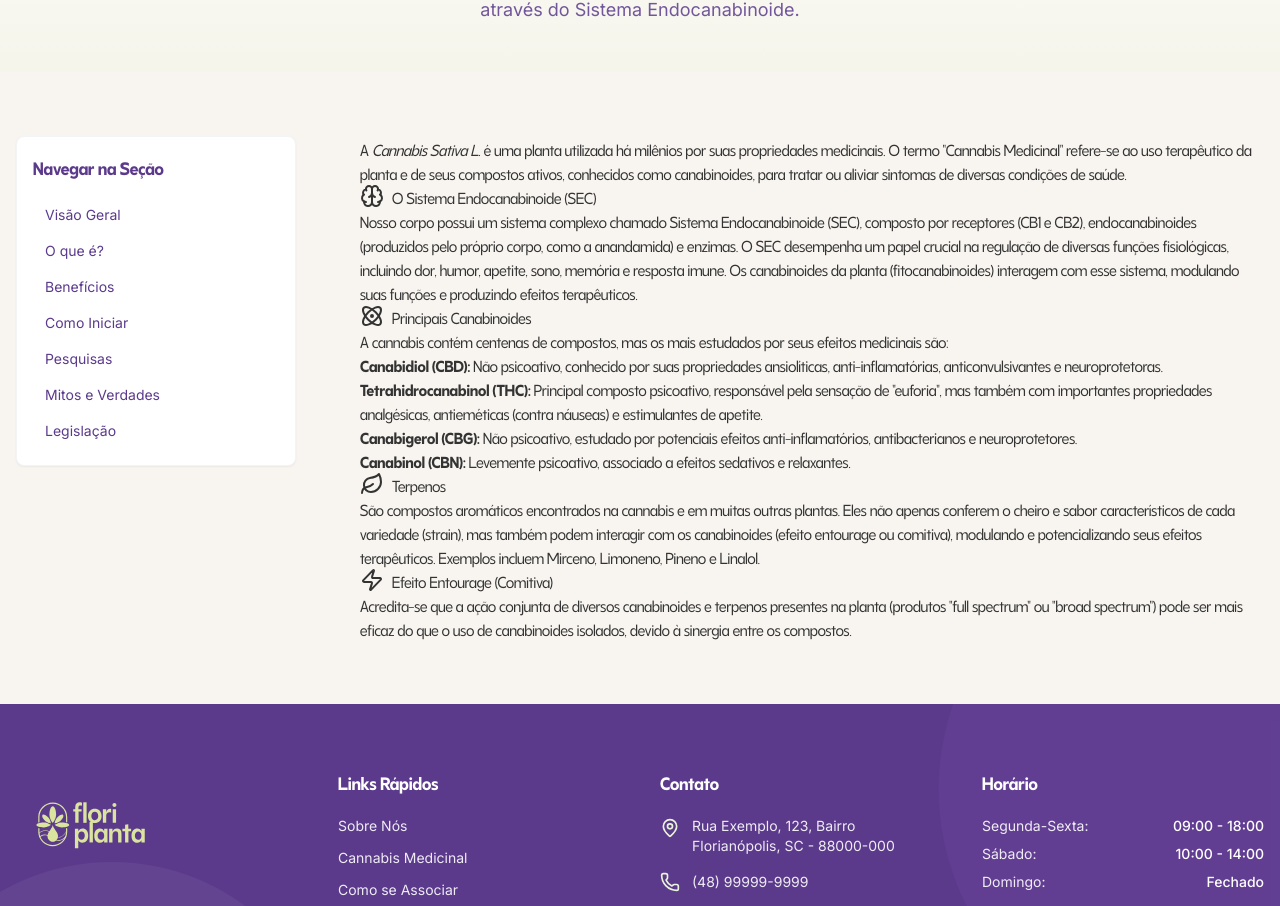
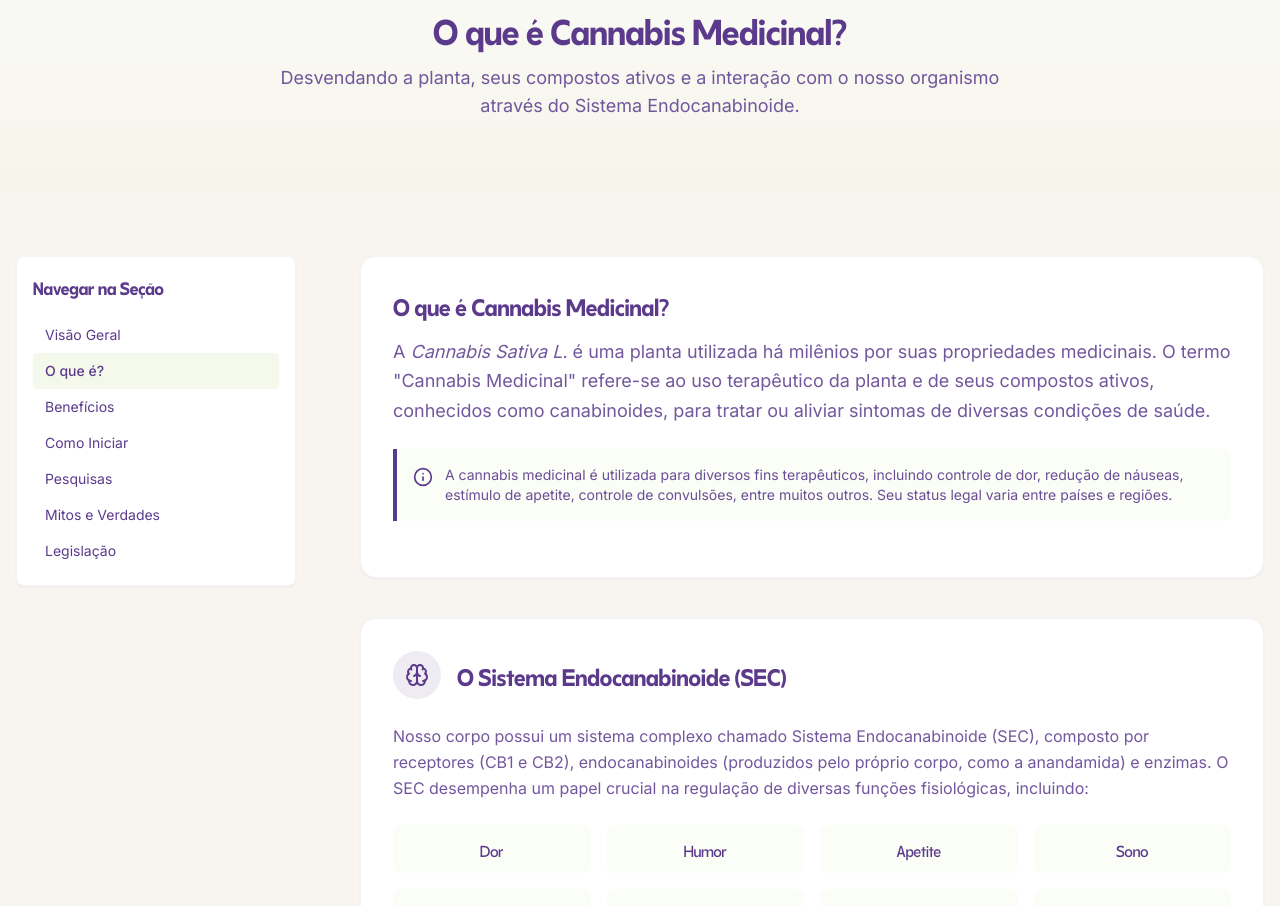
Before and after one commit to voacatofe/floriplanta, a Next.js app: page /cannabis/o-que-e in a window 1280 px wide. Shown: the part 296-1202 px from the top of the page. Built offline with nearby package versions, Linux system fonts and the light colour scheme; a web font is replaced by a local one.

Commit message:
feat: melhora o layout e visual da página 'O que é Cannabis Medicinal'

```diff
--- a/app/cannabis/o-que-e/page.tsx
+++ b/app/cannabis/o-que-e/page.tsx
@@ -1,8 +1,8 @@
-import React from 'react';
+import React, { ReactNode } from 'react';
 import Image from 'next/image'; // If needed for infographics
 import Header from "../../components/Header";
 import Footer from "../../components/Footer";
-import { BookOpen, Brain, Atom, Thermometer, Dna, Zap, Leaf } from 'lucide-react'; // Example icons
+import { BookOpen, Brain, Atom, Thermometer, Dna, Zap, Leaf, Info, Bomb, Droplet, Flower, LucideIcon } from 'lucide-react'; // Example icons
 
 // Component for the sidebar navigation within the cannabis section
 const CannabisSidebarNav = () => {
@@ -19,7 +19,7 @@ const CannabisSidebarNav = () => {
   // Basic sidebar, consider making it sticky or more advanced based on layout needs
   return (
     <aside className="w-full lg:w-1/4 lg:pr-8 mb-8 lg:mb-0">
-      <div className="bg-white p-4 rounded-lg shadow-sm border border-gray-100">
+      <div className="bg-white p-4 rounded-lg shadow-sm border border-gray-100 sticky top-24">
         <h3 className="font-futuru font-bold text-brand-purple mb-4 text-lg">Navegar na Seção</h3>
         <nav>
           <ul>
@@ -27,8 +27,7 @@ const CannabisSidebarNav = () => {
               <li key={item.href}>
                 <a
                   href={item.href}
-                  className="block py-2 px-3 rounded font-inter text-sm text-brand-purple hover:bg-brand-light-green/50 transition-colors duration-200"
-                  // Add active state styling if needed based on current path
+                  className={`block py-2 px-3 rounded font-inter text-sm text-brand-purple hover:bg-brand-light-green/50 transition-colors duration-200 ${item.href === '/cannabis/o-que-e' ? 'bg-brand-light-green/50 font-medium' : ''}`}
                 >
                   {item.title}
                 </a>
@@ -41,7 +40,138 @@ const CannabisSidebarNav = () => {
   );
 };
 
+// Interfaces para os componentes
+interface InfoBoxProps {
+  children: ReactNode;
+}
+
+interface CanabinoidCardProps {
+  name: string;
+  abbr: string;
+  description: string;
+  icon: LucideIcon;
+  highlight: boolean;
+}
+
+interface TerpenoCardProps {
+  name: string;
+  aroma: string;
+  effects: string;
+  icon: LucideIcon;
+}
+
+// Componente para InfoBox
+const InfoBox = ({ children }: InfoBoxProps) => {
+  return (
+    <div className="bg-brand-light-green/20 border-l-4 border-brand-purple rounded-r-lg p-4 my-6 flex items-start">
+      <Info className="w-5 h-5 text-brand-purple mr-3 mt-0.5 flex-shrink-0" />
+      <div className="text-sm text-brand-purple/90 font-inter">
+        {children}
+      </div>
+    </div>
+  );
+};
+
+// Componente para Card de Canabinoide
+const CanabinoidCard = ({ name, abbr, description, icon: IconComponent, highlight }: CanabinoidCardProps) => {
+  return (
+    <div className={`p-5 rounded-xl shadow-sm border border-gray-100 transition-all duration-300 hover:shadow-md ${highlight ? 'bg-gradient-to-br from-white to-brand-light-green/30' : 'bg-white'}`}>
+      <div className="flex items-center mb-3">
+        <div className="w-10 h-10 rounded-full bg-brand-purple/10 flex items-center justify-center mr-3">
+          <IconComponent className="w-5 h-5 text-brand-purple" />
+        </div>
+        <div>
+          <h3 className="font-futuru font-semibold text-brand-purple text-lg">{name} <span className="text-sm font-normal text-brand-purple/70">({abbr})</span></h3>
+        </div>
+      </div>
+      <p className="font-inter text-brand-purple/80 text-sm leading-relaxed">{description}</p>
+    </div>
+  );
+};
+
+// Componente para Card de Terpeno
+const TerpenoCard = ({ name, aroma, effects, icon: IconComponent }: TerpenoCardProps) => {
+  return (
+    <div className="p-4 rounded-xl shadow-sm border border-gray-100 bg-white transition-all duration-300 hover:shadow-md">
+      <div className="flex items-center mb-2">
+        <div className="w-8 h-8 rounded-full bg-brand-hover-purple/10 flex items-center justify-center mr-2">
+          <IconComponent className="w-4 h-4 text-brand-hover-purple" />
+        </div>
+        <h3 className="font-futuru font-medium text-brand-purple text-base">{name}</h3>
+      </div>
+      <div className="mb-1">
+        <span className="text-xs font-medium text-brand-purple/50 uppercase tracking-wider">Aroma</span>
+        <p className="font-inter text-brand-purple/80 text-sm">{aroma}</p>
+      </div>
+      <div>
+        <span className="text-xs font-medium text-brand-purple/50 uppercase tracking-wider">Efeitos</span>
+        <p className="font-inter text-brand-purple/80 text-sm">{effects}</p>
+      </div>
+    </div>
+  );
+};
+
 export default function OQueEPage() {
+  // Dados de canabinoides
+  const canabinoides = [
+    {
+      name: "Canabidiol",
+      abbr: "CBD",
+      description: "Não psicoativo, conhecido por suas propriedades ansiolíticas, anti-inflamatórias, anticonvulsivantes e neuroprotetoras. É o canabinoide mais estudado para fins medicinais.",
+      icon: Droplet,
+      highlight: true
+    },
+    {
+      name: "Tetrahidrocanabinol",
+      abbr: "THC",
+      description: "Principal composto psicoativo, responsável pela sensação de 'euforia', mas também com importantes propriedades analgésicas, antieméticas (contra náuseas) e estimulantes de apetite.",
+      icon: Bomb,
+      highlight: true
+    },
+    {
+      name: "Canabigerol",
+      abbr: "CBG",
+      description: "Não psicoativo, estudado por potenciais efeitos anti-inflamatórios, antibacterianos e neuroprotetores. Considerado o 'canabinoide mãe'.",
+      icon: Dna,
+      highlight: false
+    },
+    {
+      name: "Canabinol",
+      abbr: "CBN",
+      description: "Levemente psicoativo, associado a efeitos sedativos e relaxantes. É formado pela degradação do THC e mais comum em plantas envelhecidas.",
+      icon: Flower,
+      highlight: false
+    }
+  ];
+
+  // Dados de terpenos
+  const terpenos = [
+    {
+      name: "Mirceno",
+      aroma: "Terroso, amendoado, herbal",
+      effects: "Relaxante, sedativo, analgésico",
+      icon: Leaf
+    },
+    {
+      name: "Limoneno",
+      aroma: "Cítrico, limão, refrescante",
+      effects: "Elevação do humor, anti-ansiedade",
+      icon: Zap
+    },
+    {
+      name: "Pineno",
+      aroma: "Pinho, refrescante, bosque",
+      effects: "Alerta mental, anti-inflamatório",
+      icon: Thermometer
+    },
+    {
+      name: "Linalol",
+      aroma: "Floral, lavanda, doce",
+      effects: "Relaxante, ansiolítico, sedativo",
+      icon: Flower
+    }
+  ];
+
   return (
     <main className="bg-[#f8f5f0] overflow-x-hidden">
       <Header />
@@ -49,13 +179,15 @@ export default function OQueEPage() {
       {/* Page Header */}
       <section className="pt-24 pb-10 lg:pt-32 lg:pb-12 bg-gradient-to-b from-white to-brand-light-green/20">
         <div className="container mx-auto px-4">
-          <div className="flex items-center justify-center text-center mb-4">
-             <BookOpen className="w-8 h-8 text-brand-purple mr-3" />
-             <h1 className="font-futuru font-bold text-brand-purple text-3xl lg:text-4xl">O que é Cannabis Medicinal?</h1>
+          <div className="flex flex-col items-center justify-center text-center mb-6">
+             <div className="w-20 h-20 rounded-full bg-brand-light-green/30 flex items-center justify-center mb-4">
+               <BookOpen className="w-10 h-10 text-brand-purple" />
              </div>
-           <p className="font-inter text-brand-purple/85 text-center text-base lg:text-lg leading-relaxed max-w-3xl mx-auto">
+             <h1 className="font-futuru font-bold text-brand-purple text-3xl lg:text-4xl mb-4">O que é Cannabis Medicinal?</h1>
+             <p className="font-inter text-brand-purple/85 text-center text-base lg:text-lg leading-relaxed max-w-3xl">
               Desvendando a planta, seus compostos ativos e a interação com o nosso organismo através do Sistema Endocanabinoide.
             </p>
+          </div>
         </div>
       </section>
 
@@ -63,50 +195,144 @@ export default function OQueEPage() {
       <section className="py-12 lg:py-16">
         <div className="container mx-auto px-4 flex flex-col lg:flex-row">
           <CannabisSidebarNav />
-          <article className="w-full lg:w-3/4 lg:pl-8 prose prose-lg max-w-none prose-headings:font-futuru prose-headings:text-brand-purple prose-a:text-brand-hover-purple hover:prose-a:text-brand-purple">
 
-            <p>
+          <article className="w-full lg:w-3/4 lg:pl-8">
+
+            <div className="bg-white rounded-2xl shadow-sm border border-gray-100 p-6 lg:p-8 mb-10">
+              <h2 className="font-futuru font-bold text-brand-purple text-2xl mb-4">O que é Cannabis Medicinal?</h2>
+              <p className="font-inter text-brand-purple/85 text-lg leading-relaxed mb-6">
                 A <em>Cannabis Sativa L.</em> é uma planta utilizada há milênios por suas propriedades medicinais. O termo "Cannabis Medicinal" refere-se ao uso terapêutico da planta e de seus compostos ativos, conhecidos como canabinoides, para tratar ou aliviar sintomas de diversas condições de saúde.
               </p>
+              <InfoBox>
+                A cannabis medicinal é utilizada para diversos fins terapêuticos, incluindo controle de dor, redução de náuseas, estímulo de apetite, controle de convulsões, entre muitos outros. Seu status legal varia entre países e regiões.
+              </InfoBox>
+            </div>
 
-            <h2 className="flex items-center"><Brain className="w-6 h-6 mr-2"/>O Sistema Endocanabinoide (SEC)</h2>
-            <p>
-              Nosso corpo possui um sistema complexo chamado Sistema Endocanabinoide (SEC), composto por receptores (CB1 e CB2), endocanabinoides (produzidos pelo próprio corpo, como a anandamida) e enzimas. O SEC desempenha um papel crucial na regulação de diversas funções fisiológicas, incluindo dor, humor, apetite, sono, memória e resposta imune. Os canabinoides da planta (fitocanabinoides) interagem com esse sistema, modulando suas funções e produzindo efeitos terapêuticos.
+            <div className="bg-white rounded-2xl shadow-sm border border-gray-100 p-6 lg:p-8 mb-10">
+              <div className="flex items-center mb-6">
+                <div className="w-12 h-12 rounded-full bg-brand-purple/10 flex items-center justify-center mr-4">
+                  <Brain className="w-6 h-6 text-brand-purple" />
+                </div>
+                <h2 className="font-futuru font-bold text-brand-purple text-2xl">O Sistema Endocanabinoide (SEC)</h2>
+              </div>
+
+              <p className="font-inter text-brand-purple/85 leading-relaxed mb-6">
+                Nosso corpo possui um sistema complexo chamado Sistema Endocanabinoide (SEC), composto por receptores (CB1 e CB2), endocanabinoides (produzidos pelo próprio corpo, como a anandamida) e enzimas. O SEC desempenha um papel crucial na regulação de diversas funções fisiológicas, incluindo:
               </p>
-            {/* Placeholder for SEC infographic */}
-            {/* <div className="my-6 p-4 bg-brand-light-green/30 rounded-lg text-center">
-              [Infográfico sobre o Sistema Endocanabinoide]
-            </div> */}
 
-            <h2 className="flex items-center"><Atom className="w-6 h-6 mr-2"/>Principais Canabinoides</h2>
-            <p>
-              A cannabis contém centenas de compostos, mas os mais estudados por seus efeitos medicinais são:
+              <div className="grid grid-cols-2 md:grid-cols-4 gap-4 mb-6">
+                <div className="bg-brand-light-green/20 rounded-lg p-3 text-center">
+                  <p className="font-futuru font-medium text-brand-purple">Dor</p>
+                </div>
+                <div className="bg-brand-light-green/20 rounded-lg p-3 text-center">
+                  <p className="font-futuru font-medium text-brand-purple">Humor</p>
+                </div>
+                <div className="bg-brand-light-green/20 rounded-lg p-3 text-center">
+                  <p className="font-futuru font-medium text-brand-purple">Apetite</p>
+                </div>
+                <div className="bg-brand-light-green/20 rounded-lg p-3 text-center">
+                  <p className="font-futuru font-medium text-brand-purple">Sono</p>
+                </div>
+                <div className="bg-brand-light-green/20 rounded-lg p-3 text-center">
+                  <p className="font-futuru font-medium text-brand-purple">Memória</p>
+                </div>
+                <div className="bg-brand-light-green/20 rounded-lg p-3 text-center">
+                  <p className="font-futuru font-medium text-brand-purple">Imunidade</p>
+                </div>
+                <div className="bg-brand-light-green/20 rounded-lg p-3 text-center">
+                  <p className="font-futuru font-medium text-brand-purple">Inflamação</p>
+                </div>
+                <div className="bg-brand-light-green/20 rounded-lg p-3 text-center">
+                  <p className="font-futuru font-medium text-brand-purple">Digestão</p>
+                </div>
+              </div>
+
+              <p className="font-inter text-brand-purple/85 leading-relaxed">
+                Os canabinoides da planta (fitocanabinoides) interagem com esse sistema, modulando suas funções e produzindo efeitos terapêuticos.
               </p>
-            <ul>
-              <li><strong>Canabidiol (CBD):</strong> Não psicoativo, conhecido por suas propriedades ansiolíticas, anti-inflamatórias, anticonvulsivantes e neuroprotetoras.</li>
-              <li><strong>Tetrahidrocanabinol (THC):</strong> Principal composto psicoativo, responsável pela sensação de "euforia", mas também com importantes propriedades analgésicas, antieméticas (contra náuseas) e estimulantes de apetite.</li>
-              <li><strong>Canabigerol (CBG):</strong> Não psicoativo, estudado por potenciais efeitos anti-inflamatórios, antibacterianos e neuroprotetores.</li>
-              <li><strong>Canabinol (CBN):</strong> Levemente psicoativo, associado a efeitos sedativos e relaxantes.</li>
-            </ul>
-            {/* Placeholder for molecule structures */}
-            {/* <div className="my-6 grid grid-cols-2 gap-4">
-              <div className="p-2 bg-white rounded shadow-sm text-center">[Estrutura CBD]</div>
-              <div className="p-2 bg-white rounded shadow-sm text-center">[Estrutura THC]</div>
-            </div> */}
+            </div>
 
-            <h2 className="flex items-center"><Leaf className="w-6 h-6 mr-2"/>Terpenos</h2>
-            <p>
-              São compostos aromáticos encontrados na cannabis e em muitas outras plantas. Eles não apenas conferem o cheiro e sabor característicos de cada variedade (strain), mas também podem interagir com os canabinoides (efeito entourage ou comitiva), modulando e potencializando seus efeitos terapêuticos. Exemplos incluem Mirceno, Limoneno, Pineno e Linalol.
+            <div className="bg-white rounded-2xl shadow-sm border border-gray-100 p-6 lg:p-8 mb-10">
+              <div className="flex items-center mb-6">
+                <div className="w-12 h-12 rounded-full bg-brand-purple/10 flex items-center justify-center mr-4">
+                  <Atom className="w-6 h-6 text-brand-purple" />
+                </div>
+                <h2 className="font-futuru font-bold text-brand-purple text-2xl">Principais Canabinoides</h2>
+              </div>
+
+              <p className="font-inter text-brand-purple/85 leading-relaxed mb-6">
+                A cannabis contém mais de 100 compostos, mas alguns são particularmente importantes para aplicações medicinais:
               </p>
-            {/* Placeholder for terpene examples */}
-            {/* <div className="my-6 p-4 bg-brand-light-green/30 rounded-lg">
-              [Exemplos visuais de terpenos e seus aromas/efeitos]
-            </div> */}
 
-            <h2 className="flex items-center"><Zap className="w-6 h-6 mr-2"/>Efeito Entourage (Comitiva)</h2>
-            <p>
+              <div className="grid grid-cols-1 md:grid-cols-2 gap-6 mb-6">
+                {canabinoides.map((canabinoide, index) => (
+                  <CanabinoidCard
+                    key={index}
+                    name={canabinoide.name}
+                    abbr={canabinoide.abbr}
+                    description={canabinoide.description}
+                    icon={canabinoide.icon}
+                    highlight={canabinoide.highlight}
+                  />
+                ))}
+              </div>
+
+              <InfoBox>
+                Os medicamentos à base de cannabis podem conter um único canabinoide isolado (como o CBD puro) ou uma combinação de vários compostos (chamados de "espectro completo" ou "amplo espectro").
+              </InfoBox>
+            </div>
+
+            <div className="bg-white rounded-2xl shadow-sm border border-gray-100 p-6 lg:p-8 mb-10">
+              <div className="flex items-center mb-6">
+                <div className="w-12 h-12 rounded-full bg-brand-purple/10 flex items-center justify-center mr-4">
+                  <Leaf className="w-6 h-6 text-brand-purple" />
+                </div>
+                <h2 className="font-futuru font-bold text-brand-purple text-2xl">Terpenos</h2>
+              </div>
+
+              <p className="font-inter text-brand-purple/85 leading-relaxed mb-6">
+                São compostos aromáticos encontrados na cannabis e em muitas outras plantas. Eles não apenas conferem o cheiro e sabor característicos de cada variedade (strain), mas também podem interagir com os canabinoides, modulando e potencializando seus efeitos terapêuticos.
+              </p>
+
+              <div className="grid grid-cols-1 sm:grid-cols-2 lg:grid-cols-4 gap-4 mb-6">
+                {terpenos.map((terpeno, index) => (
+                  <TerpenoCard
+                    key={index}
+                    name={terpeno.name}
+                    aroma={terpeno.aroma}
+                    effects={terpeno.effects}
+                    icon={terpeno.icon}
+                  />
+                ))}
+              </div>
+            </div>
+
+            <div className="bg-white rounded-2xl shadow-sm border border-gray-100 p-6 lg:p-8">
+              <div className="flex items-center mb-6">
+                <div className="w-12 h-12 rounded-full bg-brand-purple/10 flex items-center justify-center mr-4">
+                  <Zap className="w-6 h-6 text-brand-purple" />
+                </div>
+                <h2 className="font-futuru font-bold text-brand-purple text-2xl">Efeito Entourage (Comitiva)</h2>
+              </div>
+
+              <div className="flex flex-col md:flex-row items-center mb-6 bg-brand-light-green/20 rounded-xl p-6">
+                <div className="md:w-1/3 flex justify-center md:justify-start mb-4 md:mb-0">
+                  <div className="w-24 h-24 rounded-full bg-white flex items-center justify-center shadow-sm">
+                    <Zap className="w-12 h-12 text-brand-purple/70" />
+                  </div>
+                </div>
+                <div className="md:w-2/3 text-center md:text-left md:pl-6">
+                  <h3 className="font-futuru font-semibold text-brand-purple text-xl mb-2">A importância da sinergia</h3>
+                  <p className="font-inter text-brand-purple/85 leading-relaxed">
                     Acredita-se que a ação conjunta de diversos canabinoides e terpenos presentes na planta (produtos "full spectrum" ou "broad spectrum") pode ser mais eficaz do que o uso de canabinoides isolados, devido à sinergia entre os compostos.
                   </p>
+                </div>
+              </div>
+
+              <p className="font-inter text-brand-purple/85 leading-relaxed">
+                Este efeito sinérgico é especialmente importante na cannabis medicinal, pois ajuda a potencializar os benefícios terapêuticos e, em alguns casos, pode reduzir efeitos indesejados. Por esse motivo, muitos médicos e pesquisadores recomendam produtos de espectro completo ao invés de canabinoides isolados para determinadas condições.
+              </p>
+            </div>
 
           </article>
         </div>
```
Lines whose indentation alone changed are shown as unchanged.
